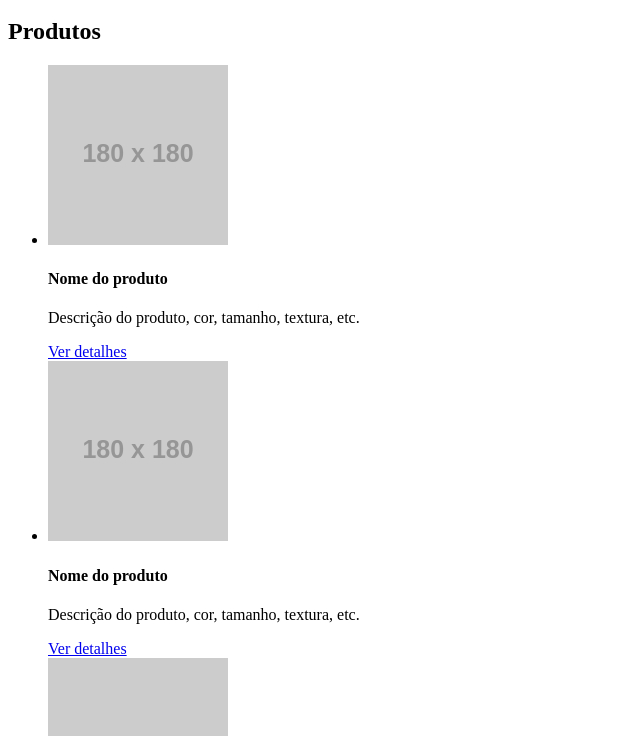
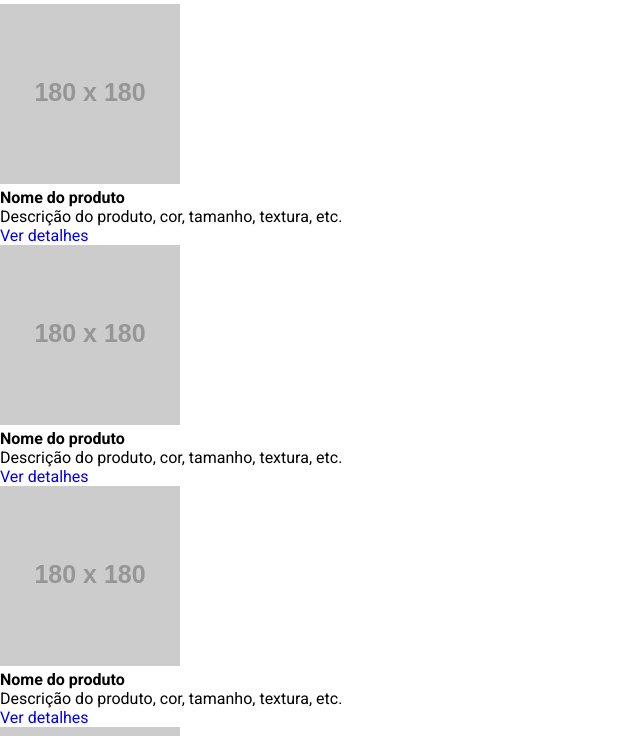
Before and after one commit to davislamenha/exercicio-modulo15-ebac, a website: page index.html in a window 1280 px wide. Shown: the part 136-872 px from the top of the page, without its empty margins (0-640 px from the left). Drawn offline with Linux system fonts and the light colour scheme; placeholder pictures from the web are drawn by us.

Commit message:
reset do css

```diff
--- a/index.html
+++ b/index.html
@@ -9,7 +9,7 @@
   <link rel="preconnect" href="https://fonts.googleapis.com">
   <link rel="preconnect" href="https://fonts.gstatic.com" crossorigin>
   <link href="https://fonts.googleapis.com/css2?family=Roboto:wght@400;700&display=swap" rel="stylesheet">
-  <link rel="stylesheet" href="./styles.css">
+  <link rel="stylesheet" href="./build/css/style.css">
 </head>
 
 <body>
--- a/package.json
+++ b/package.json
@@ -4,7 +4,8 @@
   "description": "",
   "main": "index.js",
   "scripts": {
-    "test": "echo \"Error: no test specified\" && exit 1"
+    "test": "echo \"Error: no test specified\" && exit 1",
+    "sass": "sass -w --no-source-map source/scss/main.scss:build/css/style.css"
   },
   "repository": {
     "type": "git",
--- /dev/null
+++ b/source/scss/main.scss
@@ -0,0 +1 @@
+@use 'reset/reset.scss';
--- /dev/null
+++ b/source/scss/reset/reset.scss
@@ -0,0 +1,14 @@
+* {
+  margin: 0;
+  padding: 0;
+  box-sizing: border-box;
+  font-family: Roboto, sans-serif;
+}
+
+li {
+  list-style: none;
+}
+
+a {
+  text-decoration: none;
+}
```
Also changed, not shown: build/css/style.css (added).
